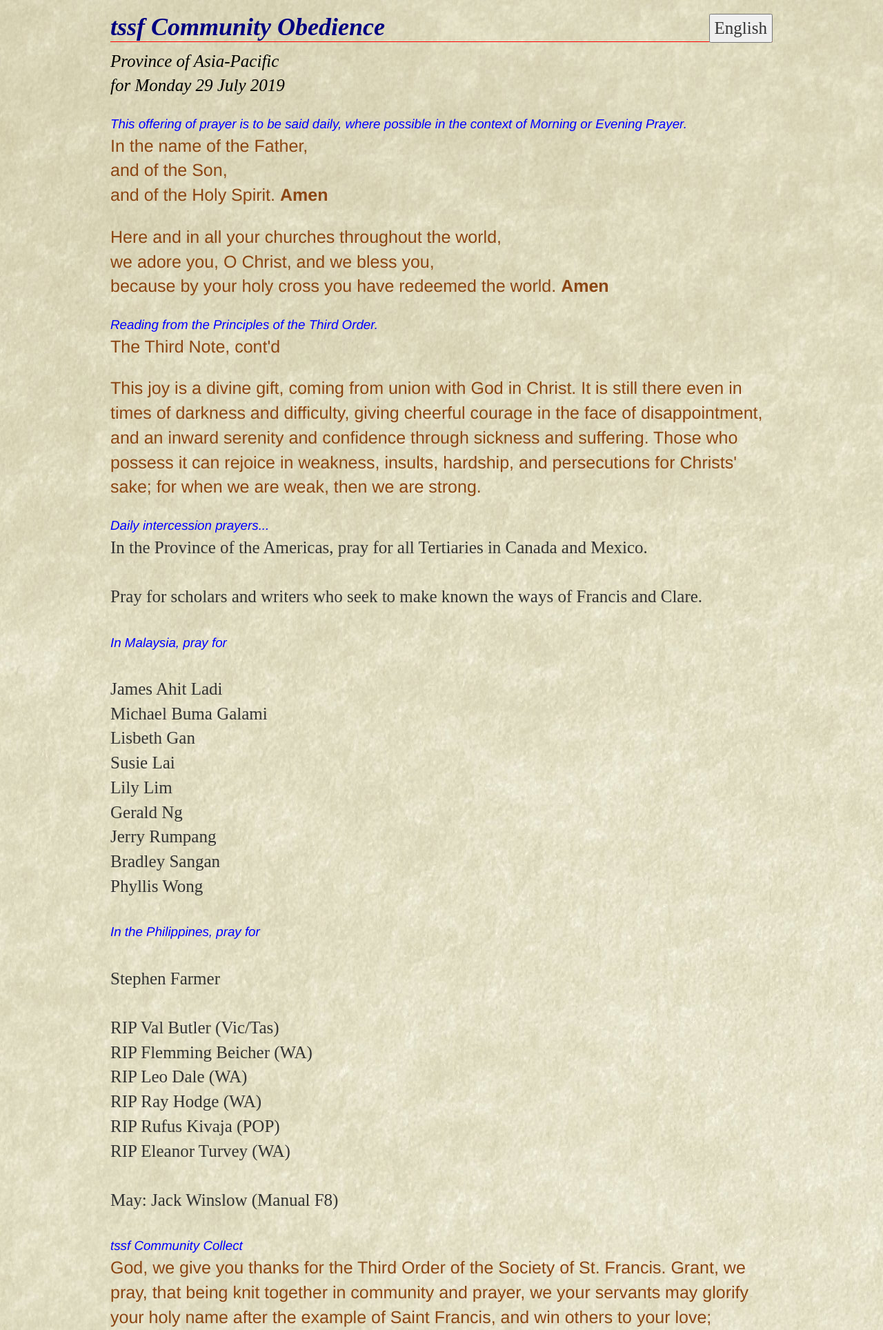
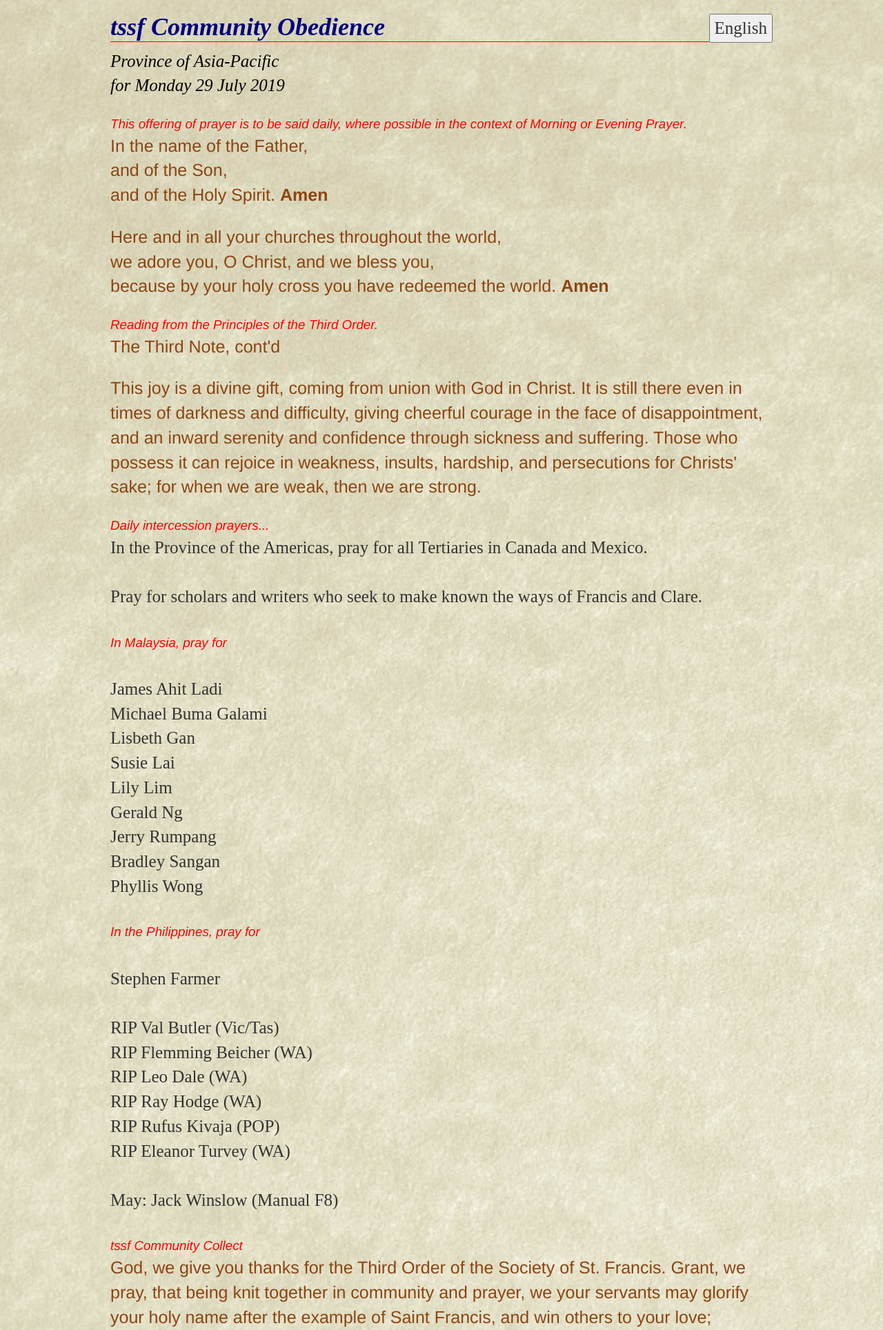
Before and after one commit to TSSF-Asia-Pacific/communityobedience, a PHP site: page / in a window 1280 px wide. Shown: the top 1928 px of the page at 69% size. Run offline with PHP 8.4, Linux system fonts and the light colour scheme; some libraries are stand-ins or nearby versions.

Commit message:
testing 2

```diff
--- a/css/tssf.css
+++ b/css/tssf.css
@@ -36,8 +36,8 @@
 {
 	font-style:italic;
 	font-size: 0.75em;
-	color:blue;
-	margin-bottom: 0em;
+	color:red;
+	margin:0;
 }
 
 p.copyrite
```
